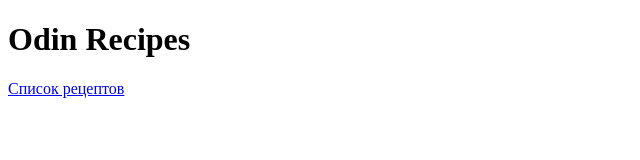
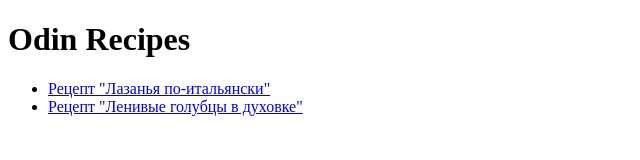
Before and after one commit to Filenov/odin-recipes, a plain HTML site: page index.html in a window 1280 px wide. Shown: the whole page, without its empty margins (0-640 px from the left). Drawn offline with Linux system fonts and the light colour scheme.

Commit message:
ecipes/images/lengolub.jpg

```diff
--- a/index.html
+++ b/index.html
@@ -6,8 +6,12 @@
     <title>Document</title>
 </head>
 <body>
-    <h1>Odin Recipes</h1>
-    <a href="recipes/lasagna.html">Список рецептов</a>
+     <h1>Odin Recipes</h1>
+<ul>
+    <li><a href="recipes/lasagna.html">Рецепт "Лазанья по-итальянски"</a></li>
+    <li><a href="recipes/lengolub.html">Рецепт "Ленивые голубцы в духовке"</a></li>
+</ul>
+
 
 
 
```
